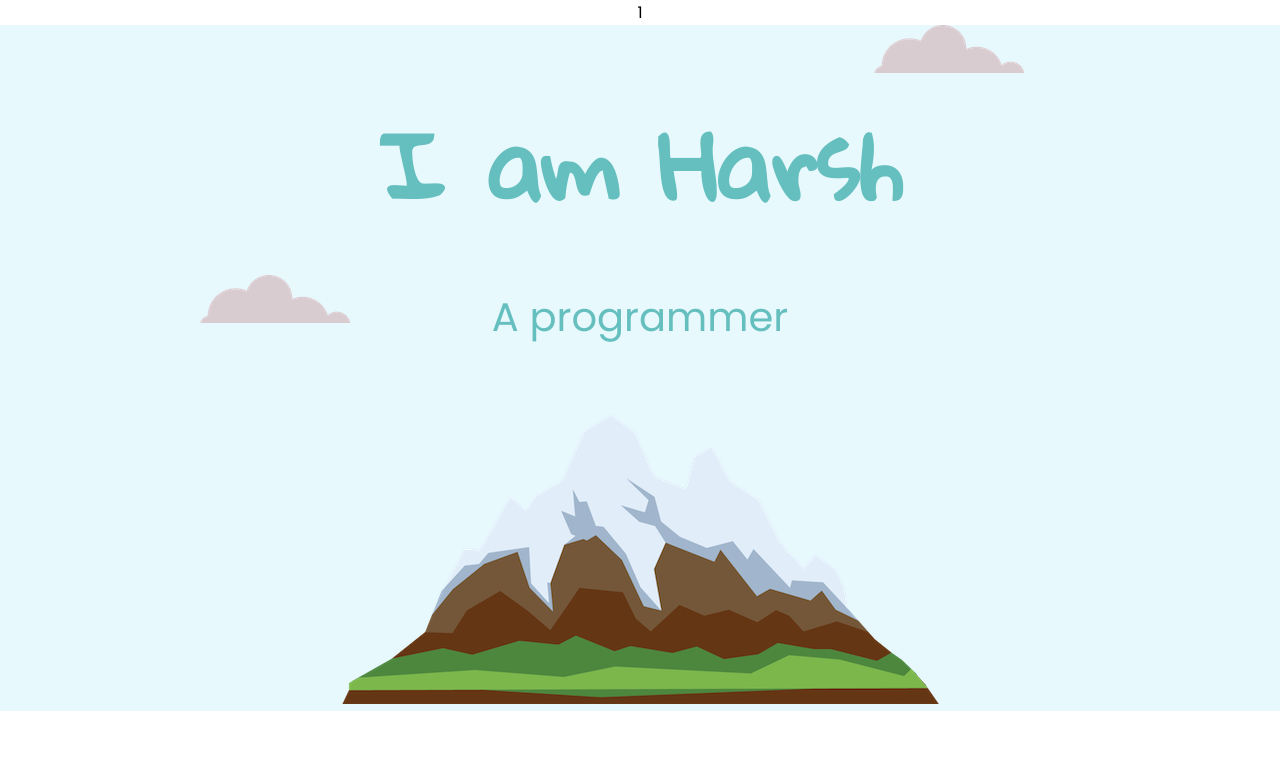
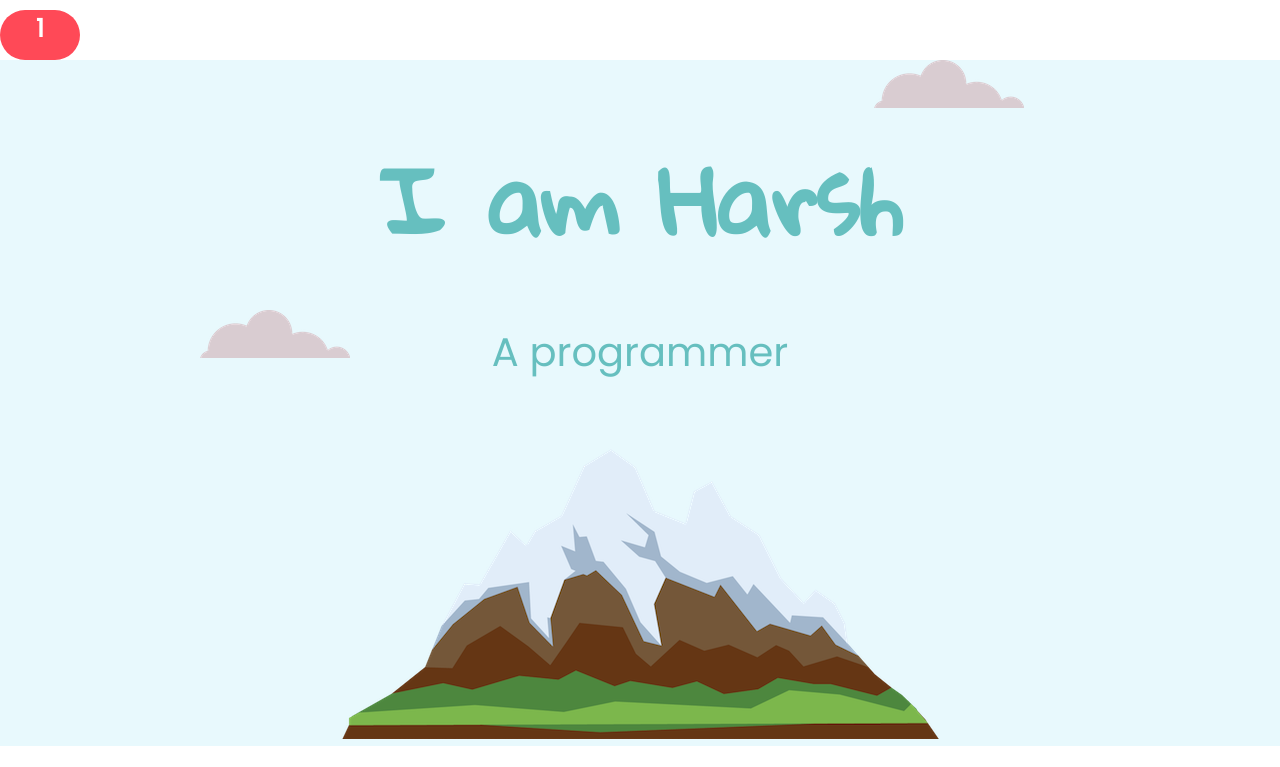
Before and after one commit to Harshch2000/Harsh-Chourasia-Resume, a plain HTML site: page index.html in a window 1280 px wide. Shown: the top 767 px of the page. Drawn offline with Linux system fonts and the light colour scheme.

Commit message:
Update styles.css

```diff
--- a/css/styles.css
+++ b/css/styles.css
@@ -1,3 +1,13 @@
+.website-counter {
+  background-color: #ff4957;
+  height: 50px;
+  width: 80px;
+  color: white;
+  border-radius: 30px;
+  font-weight: 700;
+  font-size: 25px;
+  margin-top: 10px;
+}
 h1
 {
 margin: 0 auto;
```
